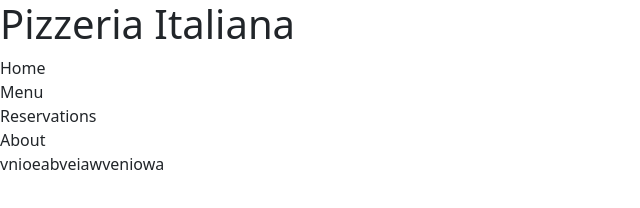
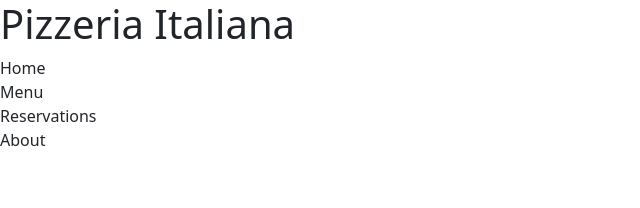
Before and after one commit to jacob1gyoerkoe/comp126final, a plain HTML site: page index.html in a window 1280 px wide. Shown: the whole page, without its empty margins (0-640 px from the left). Drawn offline with nearby package versions, Linux system fonts and the light colour scheme.

Commit message:
Update index.html

```diff
--- a/index.html
+++ b/index.html
@@ -19,7 +19,6 @@
     <div class="navitems"> Menu</div>
     <div class="navitems"> Reservations</div>
     <div class="navitems"> About</div>
-    vnioeabveiawveniowa
   </div>
 </header>
 </body>
```
